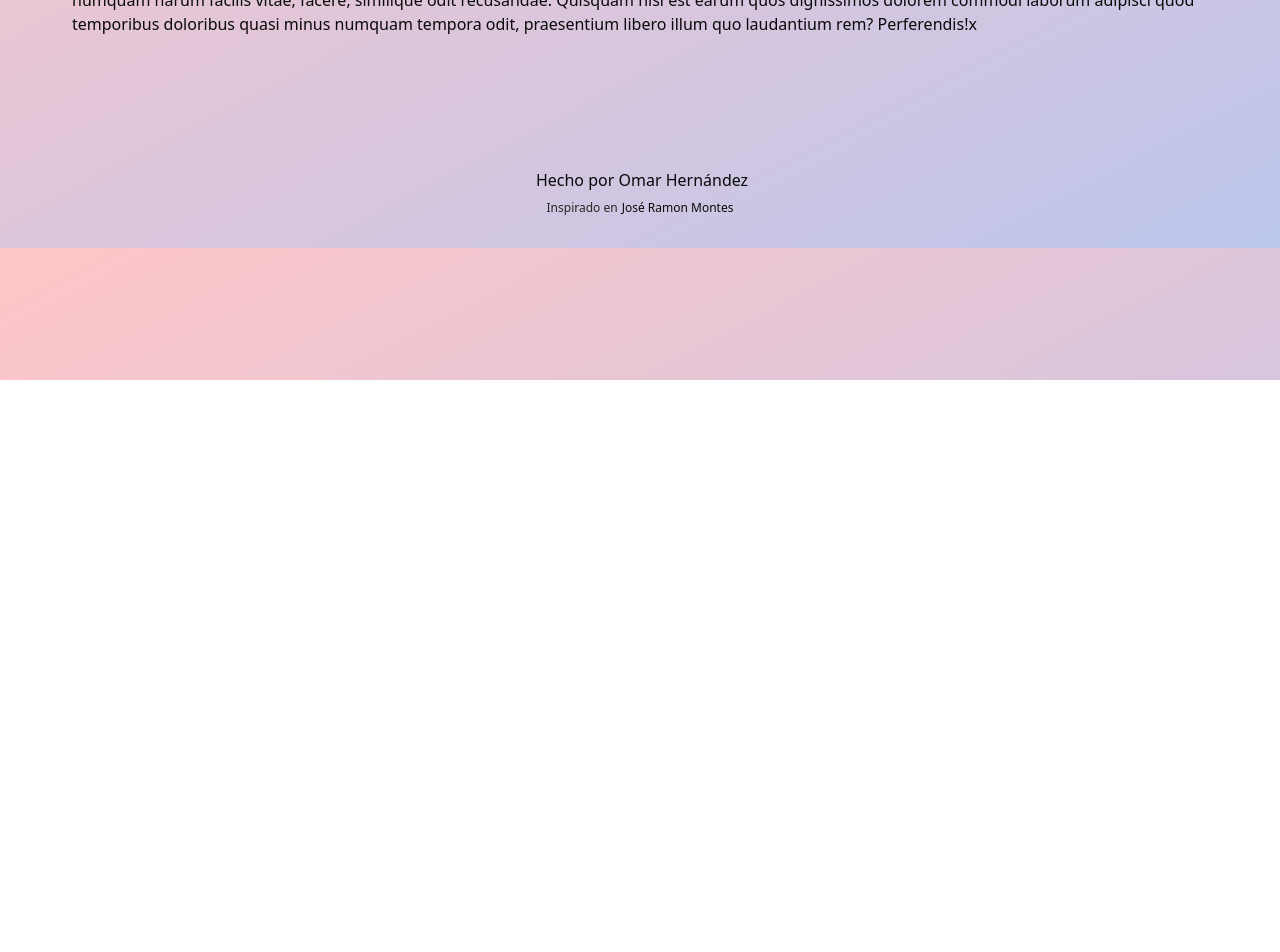
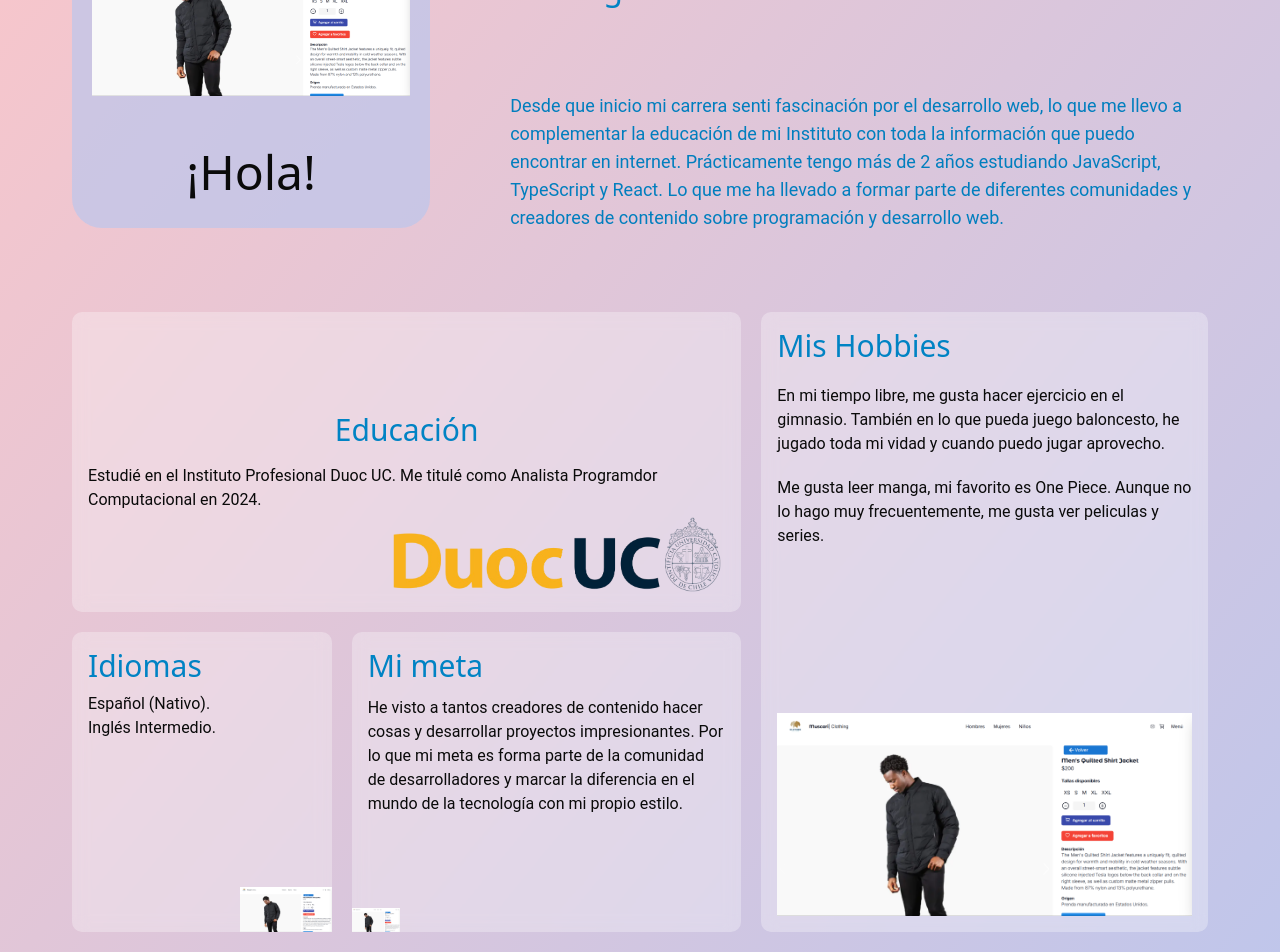
Before and after one commit to omar15hr/Portafolio, a Next.js app: page /about in a window 1280 px wide. Shown: the part 420-1372 px from the top of the page. Before the commit the page ends 800 px from the top, so only its background shows below. Built offline with nearby package versions, Linux system fonts and the light colour scheme; a web font is replaced by a local one.

Commit message:
Mejora del about

```diff
--- /dev/null
+++ b/src/app/about/components/AboutHeader.tsx
@@ -0,0 +1,70 @@
+"use client";
+
+import { useState, useEffect } from "react";
+import Image from "next/image";
+import muscari from '@/app/assets/img/projects/muscari.webp';
+
+function AboutHeader() {
+  const greetings = [
+    { text: "Hi!", lang: "en" },
+    { text: "¡Hola!", lang: "es" },
+    { text: "Bonjour!", lang: "fr" },
+    { text: "Ciao!", lang: "it" },
+    { text: "Olá!", lang: "pt" },
+    { text: "Hallo!", lang: "de" },
+    { text: "こんにちは!", lang: "ja" },
+    { text: "안녕하세요!", lang: "ko" },
+    { text: "你好!", lang: "zh" },
+    { text: "Привет!", lang: "ru" },
+    { text: "Hej!", lang: "sv" },
+  ];
+
+  const [currentIndex, setCurrentIndex] = useState(0);
+  const [isVisible, setIsVisible] = useState(true);
+
+  useEffect(() => {
+    const intervalId = setInterval(() => {
+      setIsVisible(false);
+
+      setTimeout(() => {
+        setCurrentIndex((prevIndex) =>
+          prevIndex === greetings.length - 1 ? 0 : prevIndex + 1
+        );
+        setIsVisible(true);
+      }, 500);
+    }, 3000);
+
+    return () => clearInterval(intervalId);
+  // eslint-disable-next-line react-hooks/exhaustive-deps
+  }, []);
+
+  return (
+    <section className="flex flex-col md:flex-row items-center gap-10 md:gap-20 w-full">
+      <div className="flex flex-col gap-5 md:gap-10 items-center bg-[#BCC6ED]/70 p-4 md:p-5 rounded-[30px] w-full md:w-2/5">
+        <Image src={muscari} alt="Avatar" className="w-full max-w-[20rem] md:max-w-[35rem]" />
+        <p
+          className={`acorn text-[2rem] md:text-[3rem] transition-opacity duration-500 ease-in-out ${
+            isVisible ? "opacity-100" : "opacity-0"
+          }`}
+          lang={greetings[currentIndex].lang}
+        >
+          {greetings[currentIndex].text}
+        </p>
+      </div>
+      <div className="flex flex-col gap-10 md:gap-20 w-full md:w-4/5 h-full justify-between">
+        <p className="rammeto text-[1rem] md:text-[2rem] leading-tight md:leading-[3rem] text-[#0083C4] text-center md:text-left">
+          Soy desarrollador frontend trabajando desde Santiago de Chile.
+        </p>
+        <div className="flex flex-col gap-5 roboto text-[#007EBE] text-base md:text-lg">
+          <p>
+            Desde que inicio mi carrera senti fascinación por el desarrollo web, lo que me llevo a complementar la educación de mi Instituto con toda la información que puedo encontrar en internet.
+            Prácticamente tengo más de 2 años estudiando JavaScript, TypeScript y React. Lo que me ha llevado a formar
+            parte de diferentes comunidades y creadores de contenido sobre programación y desarrollo web.
+          </p>
+        </div>
+      </div>
+    </section>
+  );
+}
+
+export default AboutHeader;
--- /dev/null
+++ b/src/app/about/components/AboutInfo.tsx
@@ -0,0 +1,95 @@
+import Image from "next/image";
+import Link from "next/link";
+
+import muscari from "@/app/assets/img/projects/muscari.webp";
+import duoc from "@/app/assets/img/education/duoc.png";
+
+function AboutInfo() {
+  return (
+    <section className="flex flex-col lg:flex-row gap-5 w-full min-h-[620px]">
+      <div className="flex flex-col gap-5 w-full lg:w-3/5">
+        <div className="flex items-center justify-center bg-white/30 h-[300px] backdrop-blur-sm w-full rounded-lg p-4 relative">
+          <div className="w-full h-full flex flex-col gap-4 items-center justify-center relative">
+            <p className="rammeto text-2xl md:text-3xl text-[#0083C4]">
+              Educación
+            </p>
+            <p className="roboto text-sm md:text-base">
+              Estudié en el Instituto Profesional Duoc UC. Me titulé como
+              Analista Programdor Computacional en 2024.
+            </p>
+            <Image
+              src={duoc}
+              alt="Jinwoo"
+              className="absolute bottom-0 right-0 w-24 md:w-84"
+            />
+          </div>
+        </div>
+        <div className="flex flex-col md:flex-row items-center gap-5">
+          <div className="bg-white/30 backdrop-blur-sm w-full md:w-2/5 h-[250px] md:h-[300px] rounded-lg relative">
+            <div className="flex flex-col p-4">
+              <p className="rammeto text-2xl md:text-3xl text-[#0083C4]">
+                Idiomas
+              </p>
+              <div className="mt-2">
+                <p className="roboto text-sm md:text-base">Español (Nativo).</p>
+                <p className="roboto text-sm md:text-base">
+                  Inglés Intermedio.
+                </p>
+              </div>
+            </div>
+            <Image
+              src={muscari}
+              alt="Jinwoo"
+              className="absolute bottom-0 right-0 w-24 md:w-23"
+            />
+          </div>
+          <div className="bg-white/30 backdrop-blur-sm w-full md:w-3/5 h-[250px] md:h-[300px] rounded-lg relative">
+            <div className="flex flex-col p-4">
+              <p className="rammeto text-2xl md:text-3xl text-[#0083C4]">
+                Mi meta
+              </p>
+              <p className="roboto text-sm md:text-base mt-3">
+                He visto a tantos creadores de contenido hacer cosas y
+                desarrollar proyectos impresionantes. Por lo que mi meta es
+                forma parte de la comunidad de desarrolladores y marcar la
+                diferencia en el mundo de la tecnología con mi propio estilo.
+              </p>
+            </div>
+            <Image
+              src={muscari}
+              alt="Gojo"
+              className="absolute bottom-0 left-0 w-24 md:w-12"
+            />
+          </div>
+        </div>
+      </div>
+      <Link
+        href="https://www.instagram.com/elrincondeldev/"
+        target="_blank"
+        className="flex flex-col justify-between w-full lg:w-2/5 bg-white/30 backdrop-blur-sm lg:h-[620px] rounded-lg p-4"
+      >
+        <div className="flex flex-col gap-5 mb-5 md:mb-0">
+          <p className="rammeto text-2xl md:text-3xl text-[#0083C4]">
+            Mis Hobbies
+          </p>
+          <p className="roboto text-sm md:text-base">
+            En mi tiempo libre, me gusta hacer ejercicio en el gimnasio. También
+            en lo que pueda juego baloncesto, he jugado toda mi vidad y cuando
+            puedo jugar aprovecho.
+          </p>
+          <p className="roboto text-sm md:text-base">
+            Me gusta leer manga, mi favorito es One Piece. Aunque no lo hago muy
+            frecuentemente, me gusta ver peliculas y series.
+          </p>
+        </div>
+        <Image
+          src={muscari}
+          alt="Social"
+          className="w-full md:max-w-[300px] mx-auto lg:max-w-none"
+        />
+      </Link>
+    </section>
+  );
+}
+
+export default AboutInfo;
--- a/src/app/about/page.tsx
+++ b/src/app/about/page.tsx
@@ -1,10 +1,14 @@
+import AboutHeader from "./components/AboutHeader";
+import AboutInfo from "./components/AboutInfo";
+
 function AboutPage() {
   return (
     <main className="flex flex-col items-center gap-10 md:gap-20 max-w-[1200px] mx-auto mt-10 md:mt-20 px-4 sm:px-6 md:px-8 relative mb-[50px] md:mb-[100px]">
-      <h1 className="acorn text-[2.5rem] sm:text-[3.5rem] md:text-[5rem] font-bold text-center leading-tight md:leading-22 text-[#0083C4]">
+      <h1 className="luckiest text-[2.5rem] sm:text-[3.5rem] md:text-[5rem] text-center leading-tight md:leading-22 text-[#0083C4]">
         Hola soy Omar.
       </h1>
-      <div>Lorem, ipsum dolor sit amet consectetur adipisicing elit. Autem numquam quibusdam eligendi cumque natus laudantium fuga mollitia, consequuntur ex provident ipsum, accusamus possimus ut tempora fugit ratione dolorem est placeat cupiditate repudiandae nemo ullam quod rerum nesciunt! Eum rerum, error nulla suscipit, sed, in saepe laborum tenetur nemo debitis repellendus dolor? Consequatur, deleniti repellendus eius perspiciatis maiores numquam harum facilis vitae, facere, similique odit recusandae. Quisquam nisi est earum quos dignissimos dolorem commodi laborum adipisci quod temporibus doloribus quasi minus numquam tempora odit, praesentium libero illum quo laudantium rem? Perferendis!x</div>
+      <AboutHeader />
+      <AboutInfo />
     </main>
   )
 }
--- a/src/app/components/Footer.tsx
+++ b/src/app/components/Footer.tsx
@@ -2,7 +2,7 @@ function Footer() {
   return (
     <footer>
       <div className="flex flex-col gap-2 items-center justify-center py-8">
-        <span className="ml-1 text-neutral-950 dark:text-neutral-100">Hecho por Omar Hernández</span>
+        <span className="ml-1 text-[#0083C4] dark:text-neutral-100">Hecho por Omar Hernández</span>
         <span className="text-xs text-neutral-800 dark:text-neutral-200">
           Inspirado en
           <span
--- a/src/app/components/Icons.tsx
+++ b/src/app/components/Icons.tsx
@@ -37,7 +37,7 @@ export function Briefcase({ size }: Props) {
       height={size}
       viewBox="0 0 24 24"
       fill="none"
-      stroke="currentColor"
+      stroke="#0083C4"
       strokeWidth="2"
       strokeLinecap="round"
       strokeLinejoin="round"
--- a/src/app/experience/page.tsx
+++ b/src/app/experience/page.tsx
@@ -1,5 +1,4 @@
 import {
-  Briefcase,
   MySQL,
   Php,
   Css,
@@ -61,14 +60,15 @@ const stackIcons: Record<string, JSX.Element> = {
 function Experience() {
   return (
     <section
-      className="flex flex-col gap-3 mt-20 text-[#F5E8C7]"
+      className="flex flex-col gap-3 mt-20 text-[#0083C4]"
       id="experience"
     >
-      <div className="flex flex-row gap-2 items-center justify-center title-exp text-3xl sm:text-4xl md:text-5xl">
-        <Briefcase size={50} />
-        <span className="text-xl md:text-4xl sm:text-2xl">Experiencia</span>
+      <div className="flex flex-row gap-1 items-center justify-center title-exp text-3xl sm:text-4xl md:text-5xl">
+        <h1 className="luckiest text-[2.5rem] sm:text-[3.5rem] md:text-[5rem] text-center leading-tight md:leading-22 text-[#0083C4]">
+        Experiencia profesional
+      </h1>
       </div>
-      <p className="md:text-xl sm:text-xl text-[#bbb197] text-center p-5">
+      <p className="md:text-xl sm:text-xl text-[#f56835] text-center p-5">
         Experiencia profesional colaborando con empresas reales y desarrollando
         proyectos propios.
       </p>
@@ -76,12 +76,11 @@ function Experience() {
       <div className="flex flex-col gap-5 w-full max-w-5xl mx-auto p-5">
         {experience.map(({ date, company, position, workDone, stack }) => (
           <div
-            style={{ boxShadow: "1px 1px 10px rgba(255, 251, 251, 0.308)" }}
-            className="bg-[#3d3d3d] shadow-xl bg-opacity-30 rounded-xl backdrop-blur-lg p-5"
+            className="bg-white/30 shadow-xl bg-opacity-30 rounded-xl backdrop-blur-lg p-5"
             key={company}
           >
             <div className="flex flex-col gap-2">
-              <span className="text-[#F2A365]">{date}</span>
+              <span className="text-[#0083C4]">{date}</span>
               <h3 className="card-position text-2xl font-bold">{position}</h3>
               <span className="text-[#E76F51] font-bold">{company}</span>
               <div className="p-5">
```
